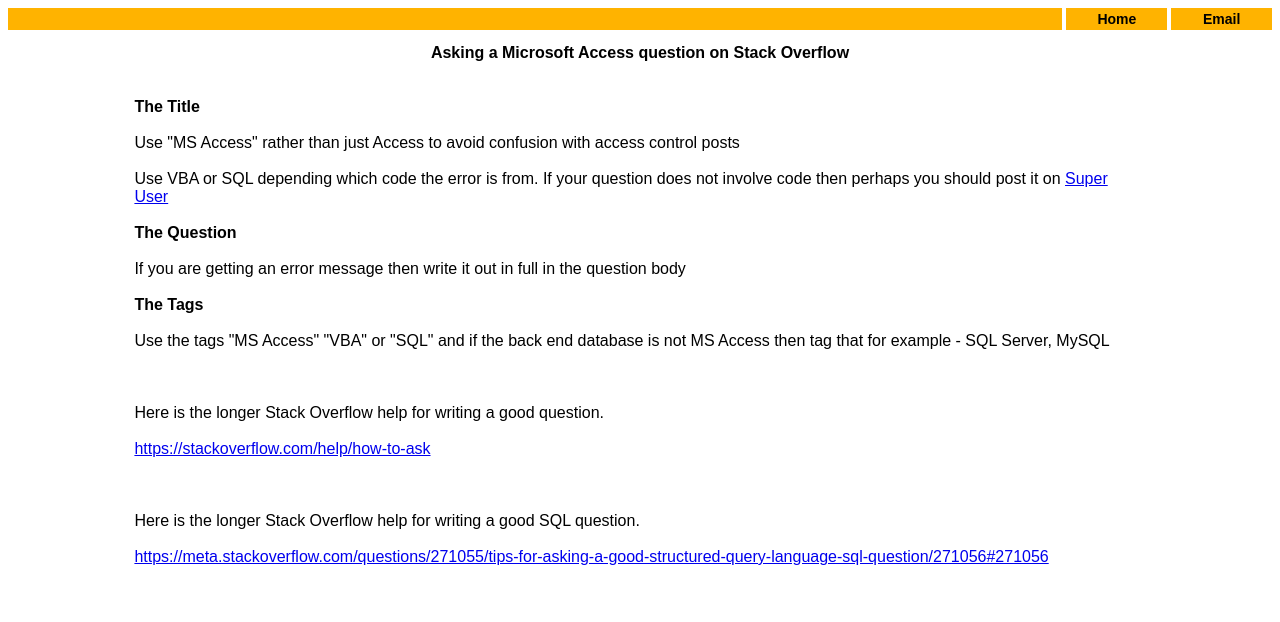
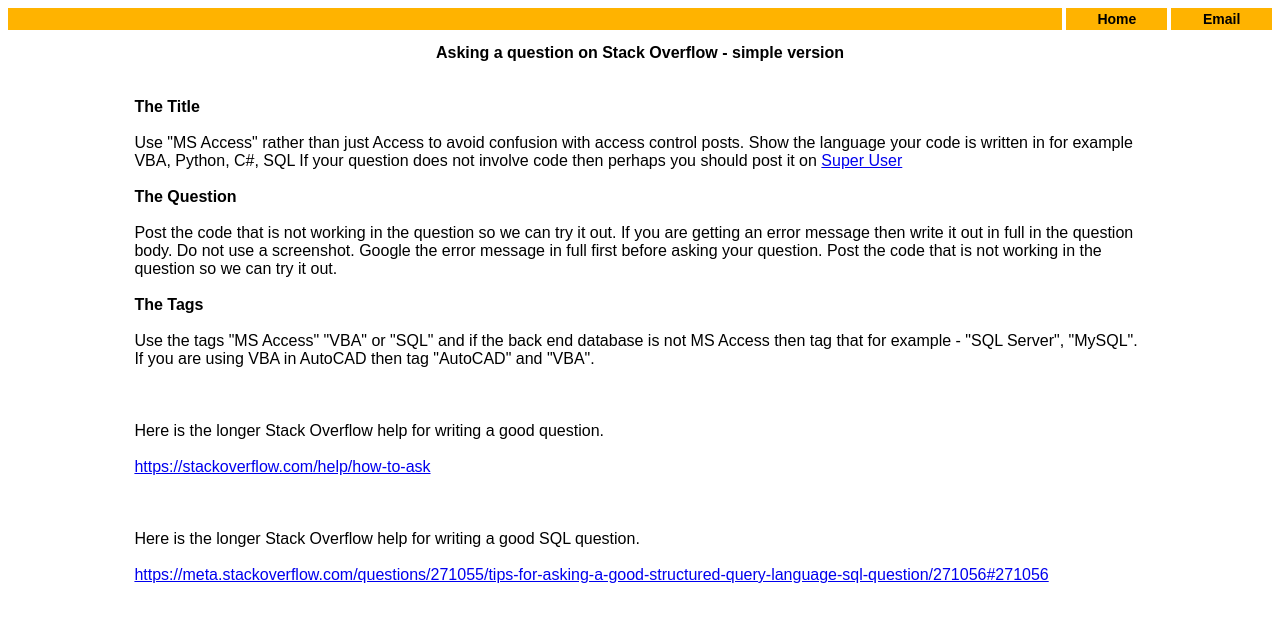
Before and after one commit to DaveTallett26/davetallett26.github.io, a Jekyll site: the page SOQuestion.html, which Jekyll copies as it is, in a window 1280 px wide. Shown: the top 622 px of the page. Built offline with Jekyll 4.4.1, drawn with Linux system fonts in a browser that asks for light colours.

Commit message:
generalise the page

```diff
--- a/SOQuestion.html
+++ b/SOQuestion.html
@@ -15,22 +15,26 @@
 <a class="style2" href="index.html">Home</a>
 </li>
 </ul>
-<div class="style62"><br/><br/>Asking a Microsoft Access question on Stack Overflow</div>
+<div class="style62"><br/><br/>Asking a question on Stack Overflow - simple version</div>
 <br/><br/>
 <div class="style84">
 <b>The Title</b>
 <br/><br/>
-Use "MS Access" rather than just Access to avoid confusion with access control posts
-<br/><br/>
-Use VBA or SQL depending which code the error is from. If your question does not involve code then perhaps you should post it on <a href="https://superuser.com/">Super User</a>
+Use "MS Access" rather than just Access to avoid confusion with access control posts. Show the language your code is written in for example VBA, Python, C#, SQL
+  If your question does not involve code then perhaps you should post it on <a href="https://superuser.com/">Super User</a>
 <br/><br/>
 <b>The Question</b>
 <br/><br/>
-If you are getting an error message then write it out in full in the question body
-<br/><br/>
+Post the code that is not working in the question so we can try it out.
+If you are getting an error message then write it out in full in the question body.
+  Do not use a screenshot.
+  Google the error message in full first before asking your question.
+Post the code that is not working in the question so we can try it out.
+  <br/><br/>
 <b>The Tags</b>
 <br/><br/>
-Use the tags "MS Access" "VBA" or "SQL" and if the back end database is not MS Access then tag that for example - SQL Server, MySQL
+Use the tags "MS Access" "VBA" or "SQL" and if the back end database is not MS Access then tag that for example - "SQL Server", "MySQL".
+  If you are using VBA in AutoCAD then tag "AutoCAD" and "VBA".
 <br/><br/>
 <br/><br/>
 Here is the longer Stack Overflow help for writing a good question.
```
